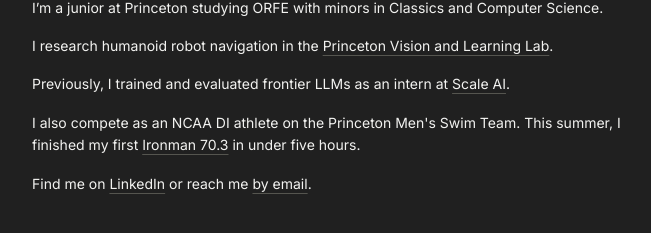
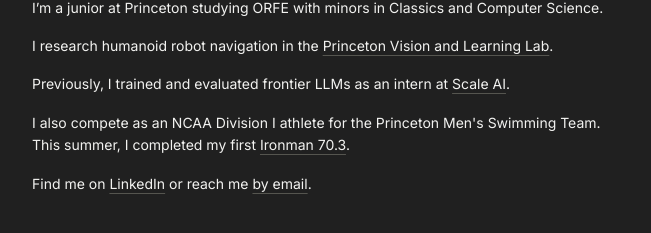
Before and after one commit to conancchen/conancchen.github.io, a Jekyll site: the page built from index.html, in a window 1280 px wide. Shown: the part 137-370 px from the top of the page, without its empty margins (312-963 px from the left). Built offline with Jekyll 4.4.1, drawn with Linux system fonts in a browser that asks for light colours.

Commit message:
Update swim/Ironman bio, add Strava link to Misc, and use numeric dates
Co-Authored-By: Claude Sonnet 5 <noreply@anthropic.com>

```diff
--- a/index.html
+++ b/index.html
@@ -12,7 +12,7 @@ layout: default
     Previously, I trained and evaluated frontier LLMs as an intern at <a href="https://scale.com/">Scale AI</a>.
   </p>
   <p>
-    I also compete as an NCAA DI athlete on the Princeton Men's Swim Team. This summer, I finished my first <a href="{{ site.baseurl }}/pdfs/im70.3.pdf">Ironman 70.3</a> in&nbsp;under&nbsp;five&nbsp;hours.
+    I also compete as an NCAA Division I athlete for the Princeton Men's Swimming Team. This summer, I completed my first <a href="{{ site.baseurl }}/pdfs/im70.3.pdf">Ironman 70.3</a>.
   </p>
   <p>
     Find me on <a href="https://www.linkedin.com/in/conan-chen">LinkedIn</a> or reach me <a href="#" id="email-link" onclick="copyEmail(event)">by email</a>.
@@ -25,15 +25,15 @@ layout: default
 
     <div class="row">
       <span class="row-label">Princeton Vision & Learning Lab</span>
-      <span class="row-year">Apr 2026 – Present</span>
+      <span class="row-year">4/26 – Present</span>
     </div>
     <div class="row">
       <span class="row-label">Scale AI</span>
-      <span class="row-year">Feb – Dec 2025</span>
+      <span class="row-year">2/25 – 12/25</span>
     </div>
     <div class="row">
       <span class="row-label">WOWS Global</span>
-      <span class="row-year">Jun – Aug 2025</span>
+      <span class="row-year">6/25 – 8/25</span>
     </div>
   </section>
 
@@ -42,6 +42,9 @@ layout: default
 
     <div class="row">
       <a href="{{ site.baseurl }}/coursework/" class="row-link">Coursework</a>
+    </div>
+    <div class="row">
+      <a href="https://conancchen.github.io/strava/" class="row-link">Strava</a>
     </div>
   </section>
 
```
